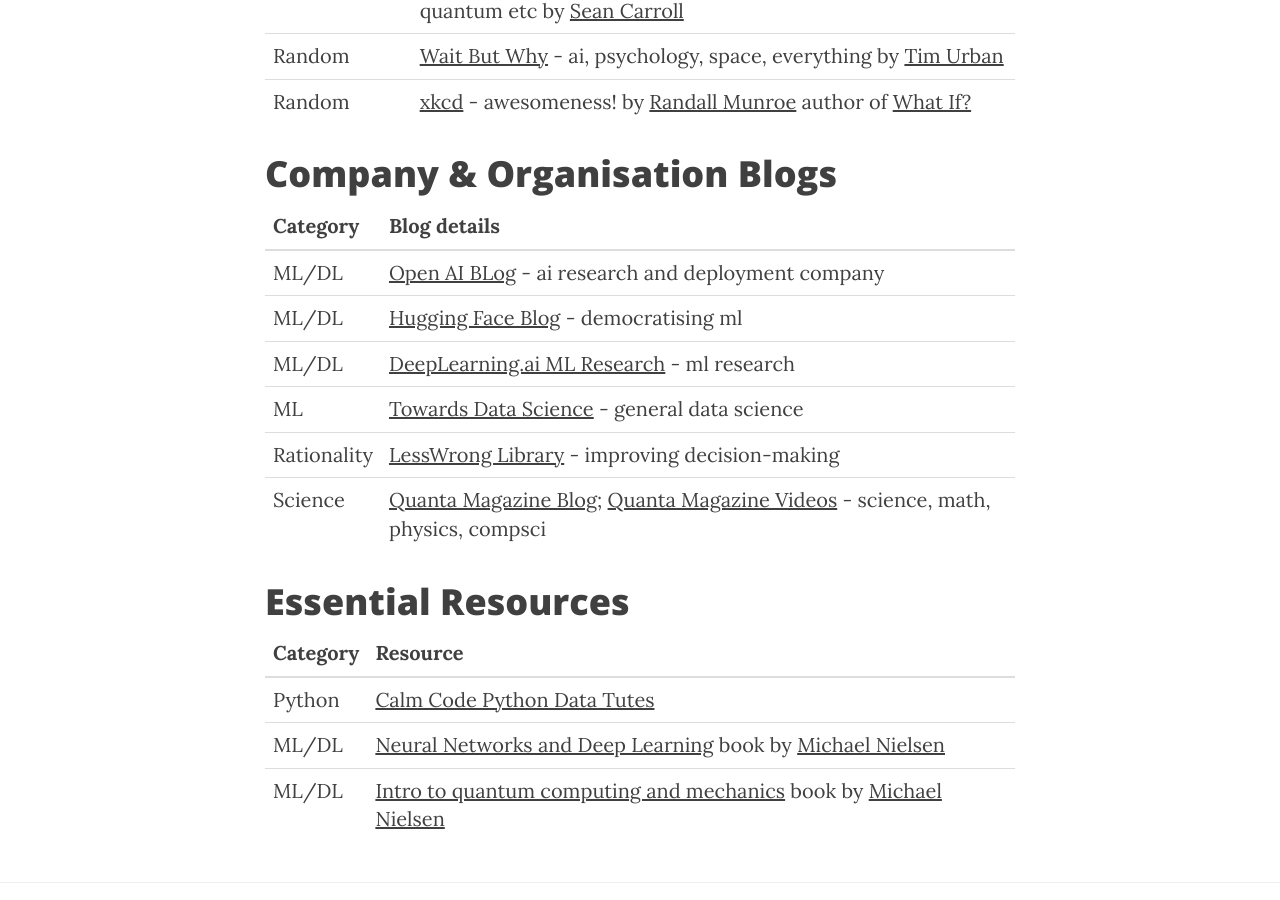
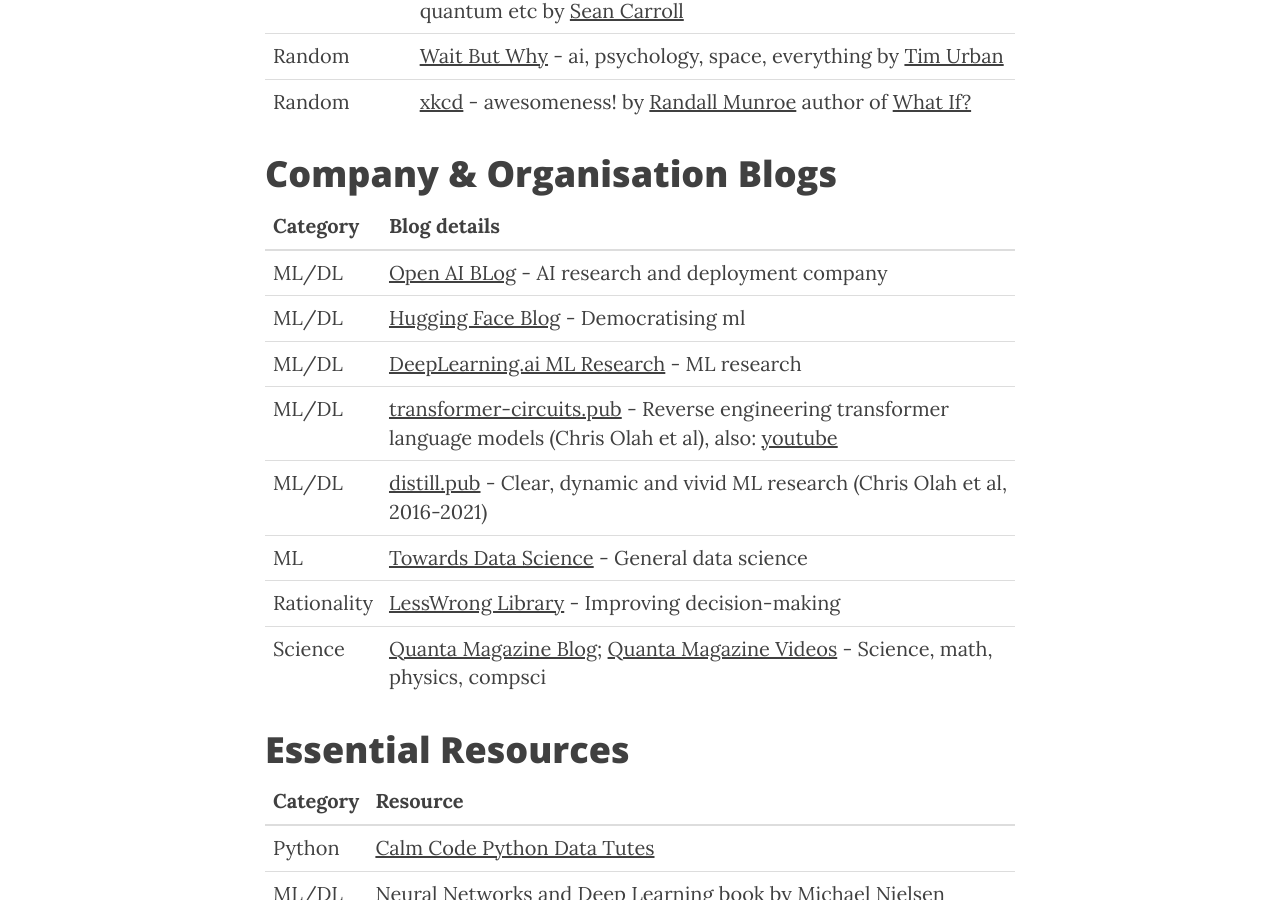
Before and after one commit to dylanhogg/dylanhogg.github.io, a Jekyll site: the page built from blogs.md, in a window 1280 px wide and 900 px high, scrolled down 1194 px. Built offline with Jekyll 4.4.1, drawn with Linux system fonts in a browser that asks for light colours; nearby versions of some CDN libraries.

Commit message:
Added transformer-circuits.pub and distill.pub.

```diff
--- a/blogs.md
+++ b/blogs.md
@@ -34,14 +34,16 @@ header-img: "img/apps-bg.jpg"
 <a name="company-blogs"></a>
 # Company & Organisation Blogs
 
-| Category       | Blog details                                                                                                                                                                                                    |
-|----------------|-----------------------------------------------------------------------------------------------------------------------------------------------------------------------------------------------------------------|
-| ML/DL          | [Open AI BLog](https://openai.com/blog/) - ai research and deployment company                                                                                                                                   |
-| ML/DL          | [Hugging Face Blog](https://huggingface.co/blog) - democratising ml                                                                                                                                             |
-| ML/DL          | [DeepLearning.ai ML Research](https://read.deeplearning.ai/the-batch/tag/research/) - ml research                                                                                                               |
-| ML             | [Towards Data Science](https://towardsdatascience.com/tagged/deep-dives) - general data science                                                                                                                 |
-| Rationality    | [LessWrong Library](https://www.lesswrong.com/library) - improving decision-making                                                                                                                              |
-| Science        | [Quanta Magazine Blog](https://www.quantamagazine.org/abstractions/); [Quanta Magazine Videos](https://www.youtube.com/c/QuantaScienceChannel/videos?view=0&sort=p&flow=grid) - science, math, physics, compsci |
+| Category       | Blog details                                                                                                                                                                                                                  |
+|----------------|-------------------------------------------------------------------------------------------------------------------------------------------------------------------------------------------------------------------------------|
+| ML/DL          | [Open AI BLog](https://openai.com/blog/) - AI research and deployment company                                                                                                                                                 |
+| ML/DL          | [Hugging Face Blog](https://huggingface.co/blog) - Democratising ml                                                                                                                                                           |
+| ML/DL          | [DeepLearning.ai ML Research](https://read.deeplearning.ai/the-batch/tag/research/) - ML research                                                                                                                             |
+| ML/DL          | [transformer-circuits.pub](https://transformer-circuits.pub/) - Reverse engineering transformer language models (Chris Olah et al), also: [youtube](https://www.youtube.com/playlist?list=PLoyGOS2WIonajhAVqKUgEMNmeq3nEeM51) |
+| ML/DL          | [distill.pub](https://distill.pub/) - Clear, dynamic and vivid ML research (Chris Olah et al, 2016-2021)                                                                                                                      |
+| ML             | [Towards Data Science](https://towardsdatascience.com/tagged/deep-dives) - General data science                                                                                                                               |
+| Rationality    | [LessWrong Library](https://www.lesswrong.com/library) - Improving decision-making                                                                                                                                            |
+| Science        | [Quanta Magazine Blog](https://www.quantamagazine.org/abstractions/); [Quanta Magazine Videos](https://www.youtube.com/c/QuantaScienceChannel/videos?view=0&sort=p&flow=grid) - Science, math, physics, compsci               |
 
 
 <a name="resources"></a>
```
